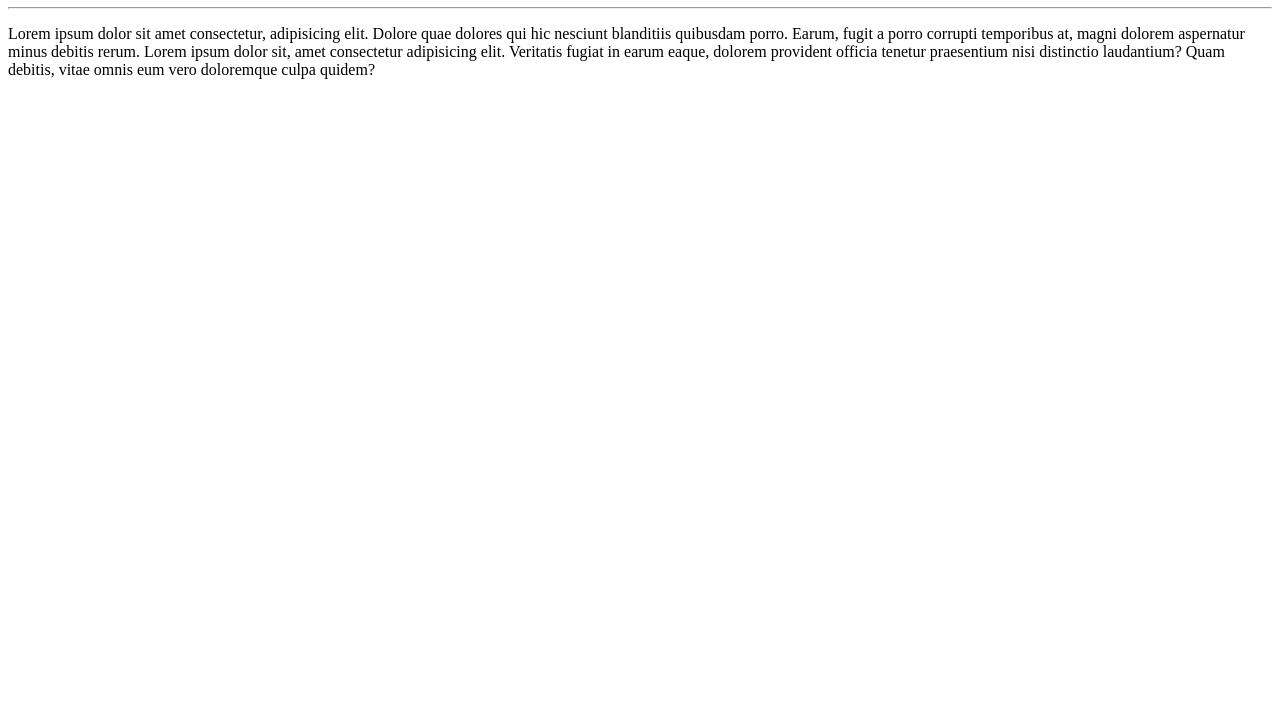
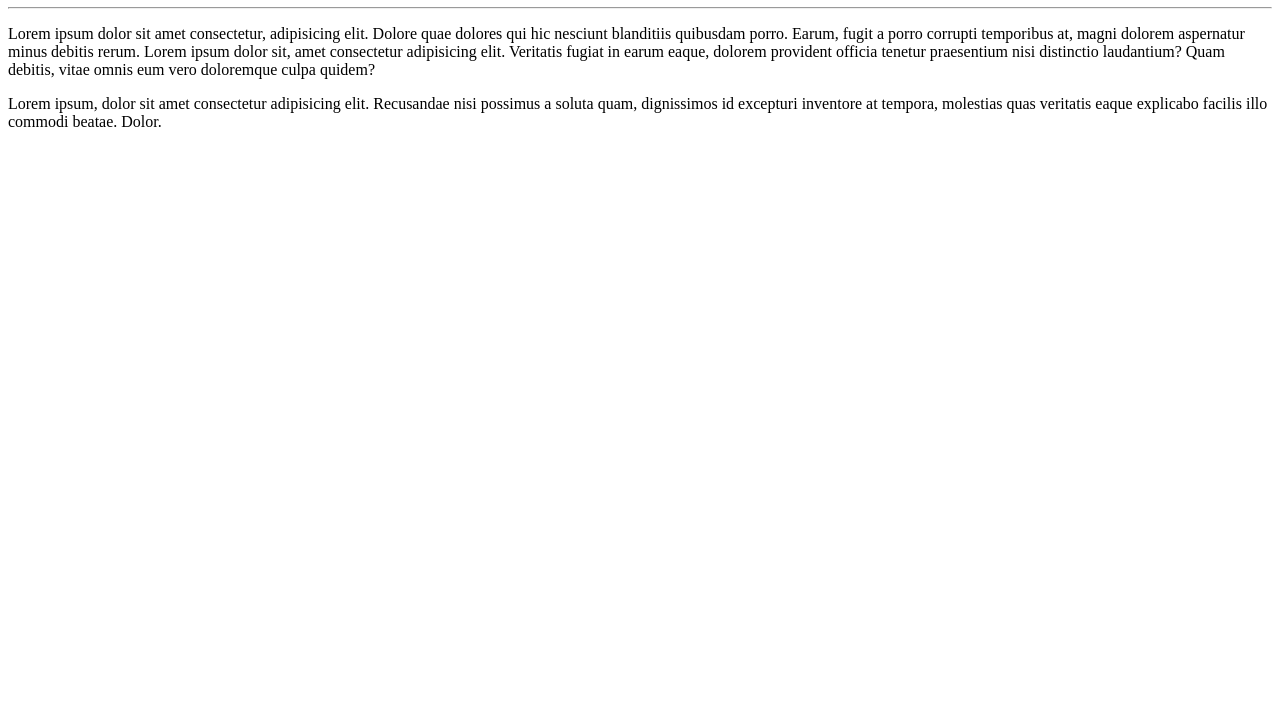
Before and after one commit to J0A0Pedro/Hello-World, a plain HTML site: page site-exemplo/index.html in a window 1280 px wide. Shown: the part 73-800 px from the top of the page. Drawn offline with Linux system fonts and the light colour scheme.

Commit message:
adicionei um parágrafo

```diff
--- a/site-exemplo/index.html
+++ b/site-exemplo/index.html
@@ -10,5 +10,6 @@
     <h1>Olá, Mundo!</h1>
     <hr>
     <p>Lorem ipsum dolor sit amet consectetur, adipisicing elit. Dolore quae dolores qui hic nesciunt blanditiis quibusdam porro. Earum, fugit a porro corrupti temporibus at, magni dolorem aspernatur minus debitis rerum. Lorem ipsum dolor sit, amet consectetur adipisicing elit. Veritatis fugiat in earum eaque, dolorem provident officia tenetur praesentium nisi distinctio laudantium? Quam debitis, vitae omnis eum vero doloremque culpa quidem?</p>
+    <p>Lorem ipsum, dolor sit amet consectetur adipisicing elit. Recusandae nisi possimus a soluta quam, dignissimos id excepturi inventore at tempora, molestias quas veritatis eaque explicabo facilis illo commodi beatae. Dolor.</p>
 </body>
 </html>
```
